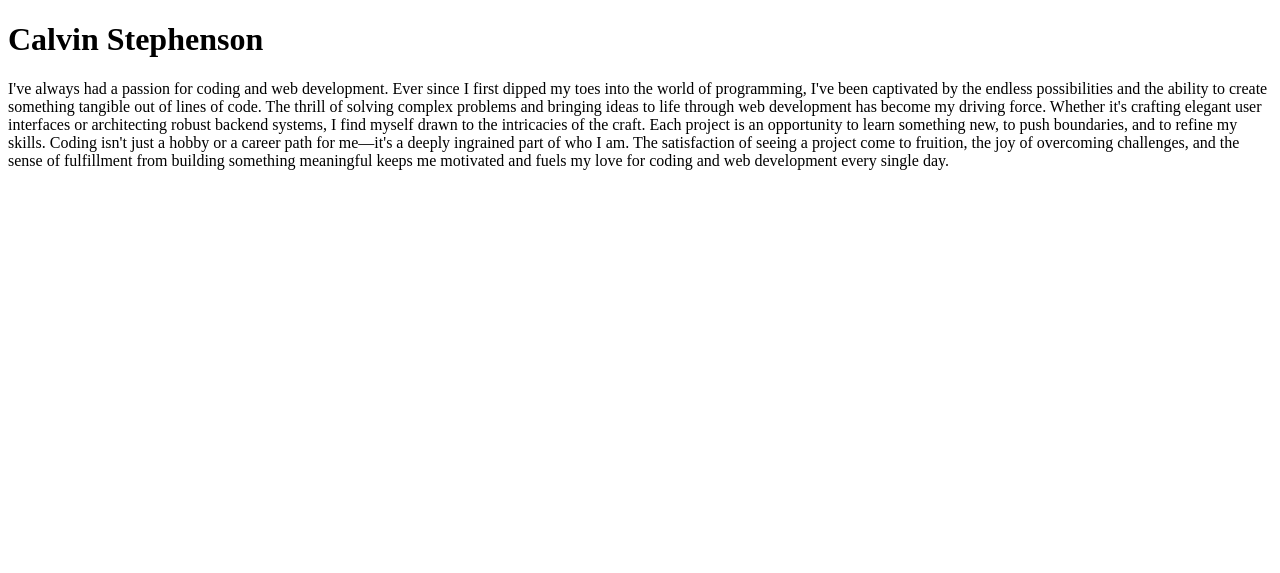
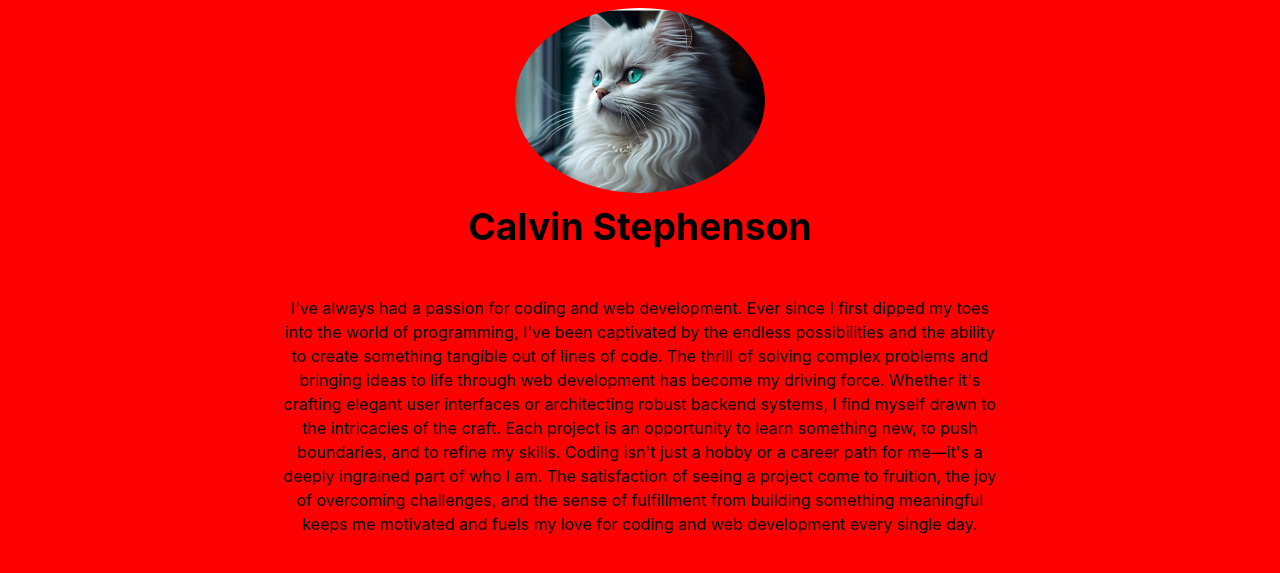
Before and after one commit to cstephenson882/info3180-lab1, a Flask app: page /about in a window 1280 px wide. Shown: the top 573 px of the page. Run offline with Flask 3, Linux system fonts and the light colour scheme.

Commit message:
Added an image and styled the webpage.

```diff
--- a/app.py
+++ b/app.py
@@ -1,6 +1,6 @@
-from flask import Flask, render_template
+from flask import Flask, render_template, url_for
 
-app = Flask(__name__)
+app = Flask(__name__,static_url_path='/static')
 
 '''
 # Routing for your application.
--- a/static/css/app.css
+++ b/static/css/app.css
@@ -1,10 +1,41 @@
+*{
+  background-color: red;
+}
+
+/* Fonts */
+h1{
+  font-size: 28pt;
+  margin-top: 0px;
+}
+p{
+  text-align: center;
+  width: 720px;
+}
 body {
   font-family: -apple-system, BlinkMacSystemFont, "Segoe UI", "Roboto", "Oxygen", "Ubuntu", "Cantarell", "Fira Sans", "Droid Sans", "Helvetica Neue", "Helvetica", "Arial", sans-serif;
-  font-size: 14px;
+  font-size: 16px;
   line-height: 1.5;
+
+
 }
 
 .container {
   max-width: 960px;
   margin: 0 auto;
+
+  display: flex;
+  flex-direction: column;
+  /* justify-content: center; */
+  align-items: center;
 }
+
+.about_i{
+  width: 210spx;
+  height: 185px;
+  border-radius: 55%;
+  background-color: yellowgreen;
+  align-content: center;
+  margin-bottom: 0px;
+  padding-bottom: 0px;
+
+}
--- a/templates/about.html
+++ b/templates/about.html
@@ -3,9 +3,17 @@
     <head>
         <meta charset="UTF-8">
         <title>My Website - About</title>
+        <link rel="stylesheet" href="{{ url_for('static', filename='css/app.css') }}" />
     </head>
     <body>
+        <div class= container>
+
+            <div id = "about_i">
+                <img class = "about_i" src="{{ url_for('static', filename='my_image.png') }}" alt="About me image">
+            </div>
             <h1>Calvin Stephenson</h1>
+
+
             <p>I've always had a passion for coding and web development. Ever since I first dipped my toes into the world of programming,
                 I've been captivated by the endless possibilities and the ability to create something tangible out of lines of code. The
                 thrill of solving complex problems and bringing ideas to life through web development has become my driving force. Whether
@@ -15,5 +23,6 @@
                 to fruition, the joy of overcoming challenges, and the sense of fulfillment from building something meaningful keeps me
                 motivated and fuels my love for coding and web development every single day.
             </p>
+        </div>
     </body>
 </html>
```
Also changed, not shown: static/my_image.png (added). Lines whose indentation alone changed are shown as unchanged.
